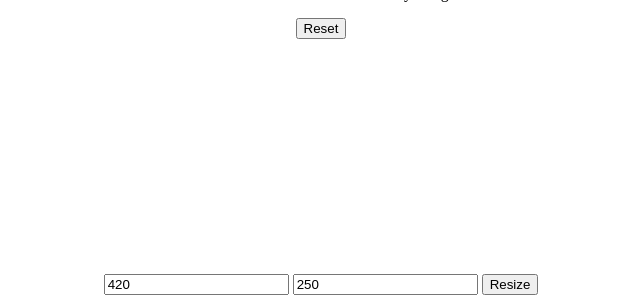
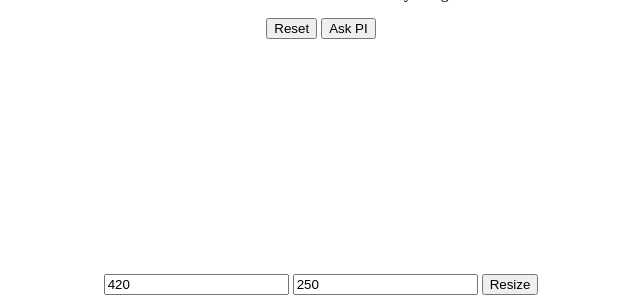
Before and after one commit to Evennaire/imagepi, a Flask app: page / in a window 1280 px wide. Shown: the part 176-484 px from the top of the page, without its empty margins (319-959 px from the left). Run offline with Flask 2, Linux system fonts and the light colour scheme; some libraries are stand-ins or nearby versions.

Commit message:
Cancel sending signal 'pi' from the frontend

```diff
--- a/server/app.py
+++ b/server/app.py
@@ -63,6 +63,8 @@ def result():
             true_num = true_num + 1 if res_correct else true_num
             gt = " ".join(labels[display_seq[display_idx]])
             send_msg(res, gt, str(res_correct), f"{fps_all:0.2f}", f"{true_num / test_num:0.4f}", test_num, cpu, mem, f"{fps:0.2f}")
+            time.sleep(display_delay) # 延时display_delay后通知树莓派
+            socketio.emit('pi', "new image")  # 向树莓派发送pi信号说明图片已更新
         else:
             error = 'invalid post'
     return "ok"
@@ -73,13 +75,19 @@ def handle_message(message):
     print('received message: ' + message)
     send_msg()
 
-@socketio.on('pi')
-def handle_message(message):
-    # 收到浏览器更新图片的通知，等待display_delay(s)后通知树莓派识别图像
-    global start_time, display_delay
-    time.sleep(display_delay)
+# @socketio.on('pi')
+# def handle_message(message):
+#     # 收到浏览器更新图片的通知，等待display_delay(s)后通知树莓派识别图像
+#     global start_time, display_delay
+#     time.sleep(display_delay)
+#     socketio.emit('pi', "new image")
+#     # start_time = time.time()
+
+# 手动向树莓派发送更新提示
+@socketio.on('ask')
+def ask_pi(message):
     socketio.emit('pi', "new image")
-    # start_time = time.time()
+
 
 @socketio.on('reset')
 def handle_message(message):
--- a/server/templates/index.html
+++ b/server/templates/index.html
@@ -19,6 +19,7 @@
     </div>
     <div style="width:100%;text-align:center;">
       <button id="start_button" type="button">Reset</button>
+      <button id="continue_button" type="button">Ask PI</button>
     </div>
     <div style="width:100%;text-align:center;position:relative;top:30%;">
       <form>
@@ -48,10 +49,14 @@
     document.getElementById("cpu").innerHTML = data.cpu;
     document.getElementById("mem").innerHTML = data.mem;
     document.getElementById("img").src = data.img_url;
-    socket.emit('pi', "new image");
+    // socket.emit('pi', "new image"); // 取消前端发送pi信号
   });
   document.getElementById("start_button").onclick = function() {
     socket.emit('reset', "Reset and start!");
+  };
+  document.getElementById("continue_button").onclick = function() {
+    // 手动提示树莓派图片已更新
+    socket.emit('ask', "Ask PI!")
   }
   document.getElementById("button").onclick = function() {
       document.getElementById("img").style.width = document.getElementById("width").value;
```
